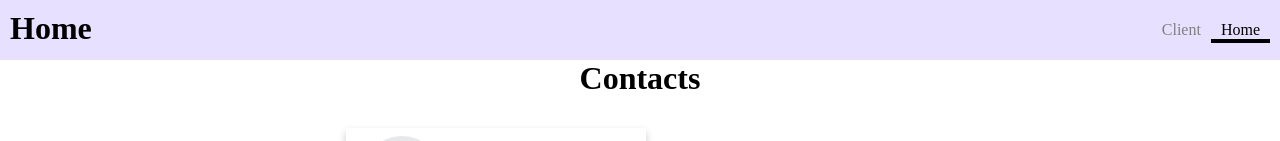
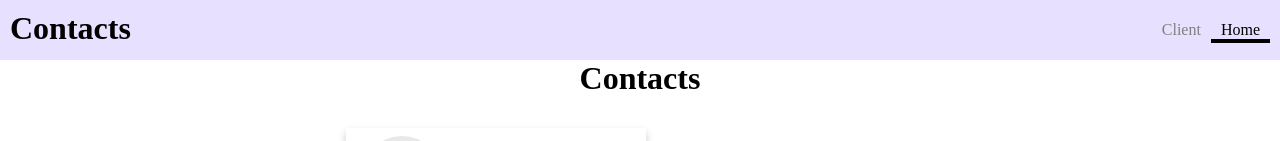
Before and after one commit to fernandomiras1/angular-school-forms, an Angular app: page /home in a window 1280 px wide. Shown: the top 141 px of the page. Built offline with nearby package versions, Linux system fonts and the light colour scheme.

Commit message:
add directiva con imput color

```diff
--- a/src/app/app-routing.module.ts
+++ b/src/app/app-routing.module.ts
@@ -10,7 +10,7 @@ const routes: Routes = [
   },
   {
     path: 'home',
-    data: {title: 'Home'},
+    data: {title: 'Contacts'},
     loadChildren: () => import('./pages/home/home.module').then(m => m.HomeModule)
   },
   {
--- a/src/app/shared/component/contact-detail/contact-detail.component.html
+++ b/src/app/shared/component/contact-detail/contact-detail.component.html
@@ -2,6 +2,8 @@
 
   <app-contact
     [contact]="contactsService.selectedContact"
+    [appHighlight]="true"
+    [color]="'#FEC1A6'"
     expanded="true">
   </app-contact>
 
--- a/src/app/shared/models/contact.model.ts
+++ b/src/app/shared/models/contact.model.ts
@@ -16,12 +16,12 @@ export class Contact{
 // Clases: no solo definen la estructura, sino que pueden definir el contenido de las funciones. Y se pueden instanciar con un constructor.
 
 
-export interface ContactPhoneI{
+export interface ContactPhoneI {
     type:PhoneType;
     number:number;
 }
 
-export enum PhoneType{
+export enum PhoneType {
     mobile = 'mobile',
     home = 'home',
     work = 'work'
--- a/src/app/shared/services/contacts.service.ts
+++ b/src/app/shared/services/contacts.service.ts
@@ -22,7 +22,7 @@ export class ContactsService {
 
     getContacts() {
         return [
-            new Contact(1, "Albert", "assets/default-user.png", [
+            new Contact(1, "albert", "assets/default-user.png", [
                 {type:PhoneType.work, number:93200621621 },
                 {type:PhoneType.home, number:93444001100 },
                 {type:PhoneType.mobile, number:629304050 }
```
Also changed, not shown: src/app/shared/component/contacts-list/contacts-list.component.ts (+1 -10 lines).
